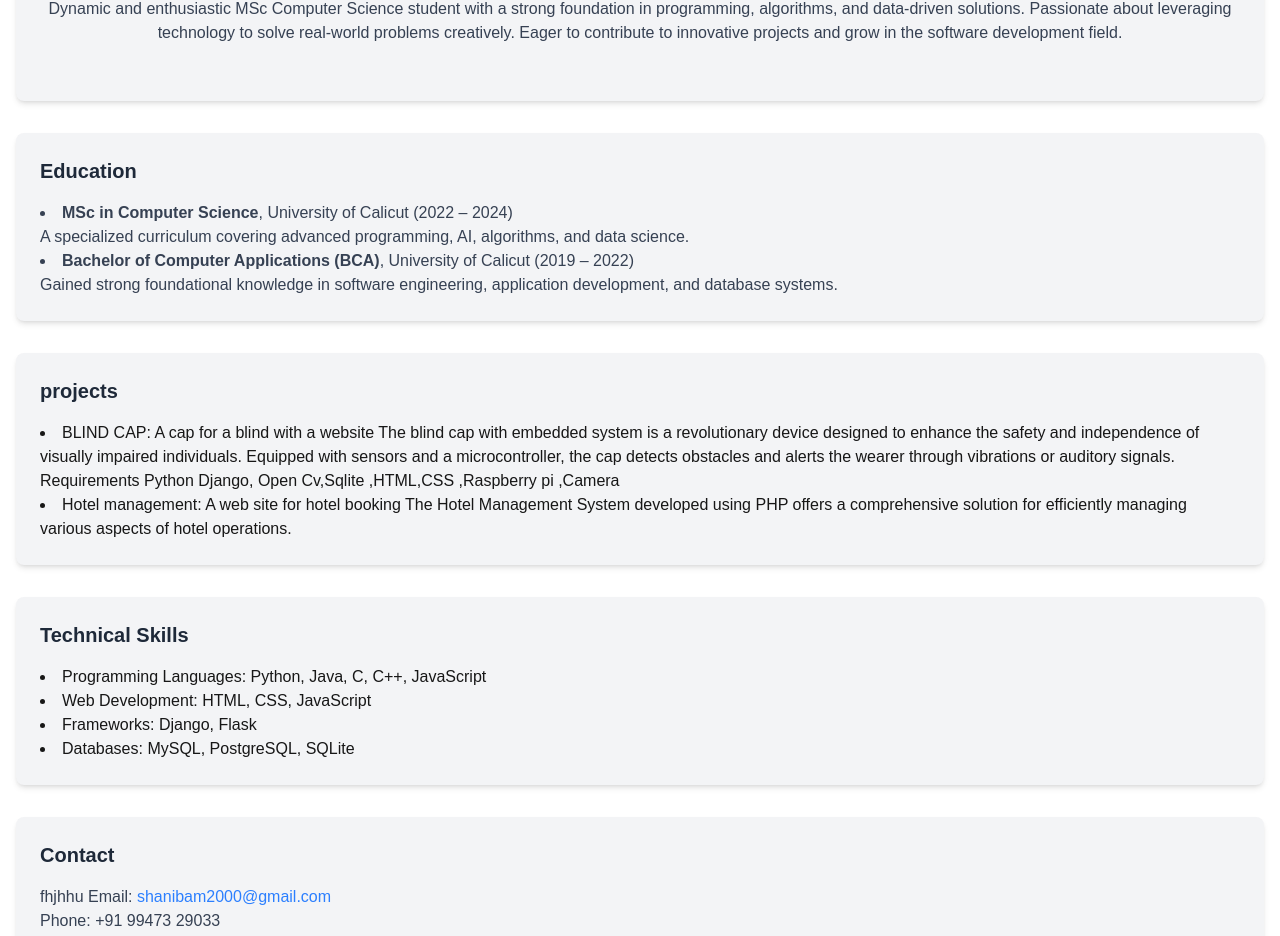
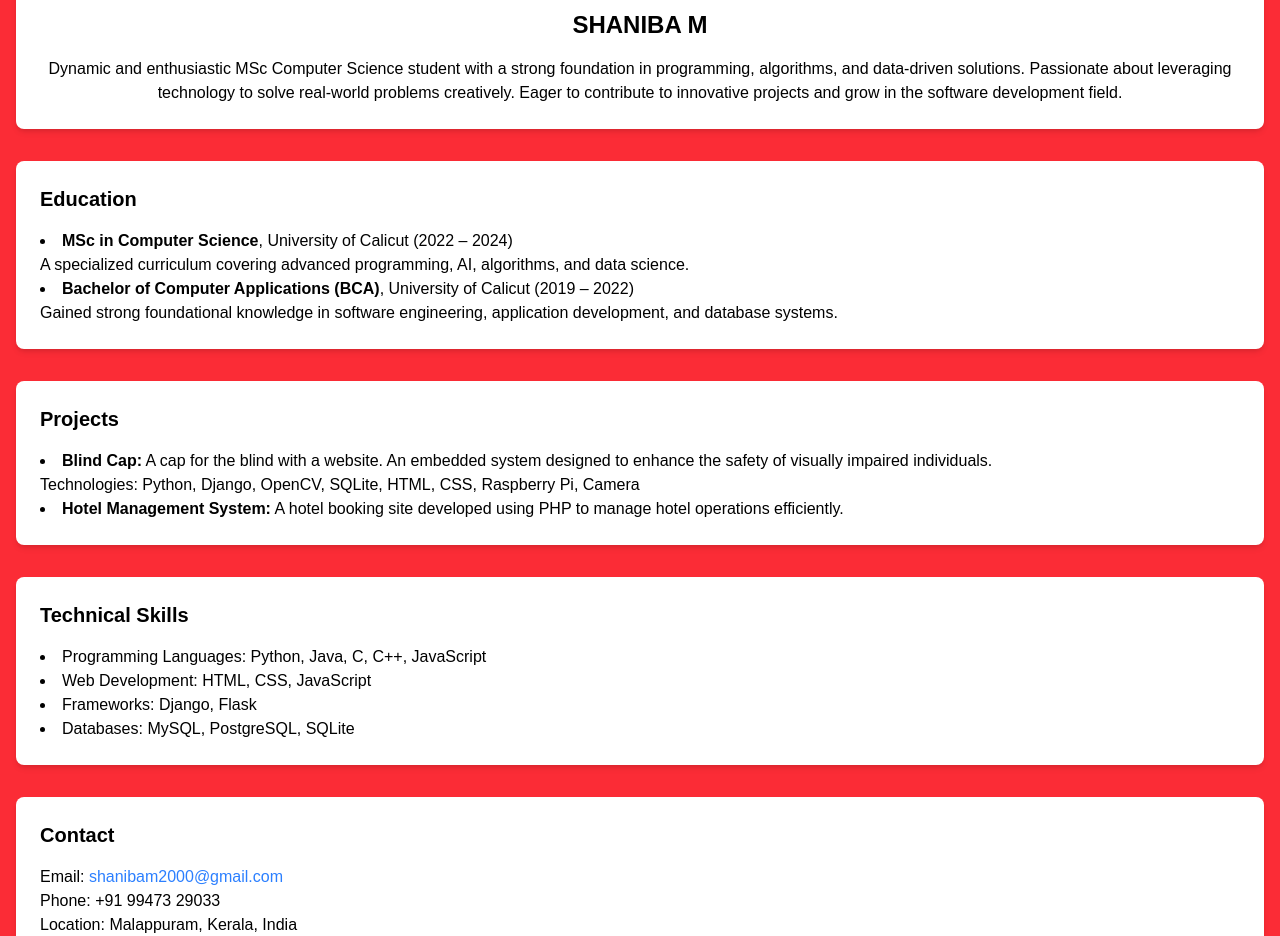
Before and after one commit to shanibam/portfolio, a Next.js app: page / in a window 1280 px wide. Shown: the part 131-1067 px from the top of the page. Built offline with nearby package versions, Linux system fonts and the light colour scheme.

Commit message:
add portfolio

```diff
--- a/app/page.tsx
+++ b/app/page.tsx
@@ -1,19 +1,29 @@
+import React from "react";
 
-  import React from "react"
-  export default function Home() {
-return (
-    <div>
-      <section className="bg-white py-12">
+export default function Home() {
+  return (
+    <div className="bg-red-500 text-black min-h-screen">
+      {/* Header */}
+      <header className="bg-white shadow-md py-4">
+        <div className="container mx-auto px-4 text-center">
+          <h1 className="text-3xl font-bold">My Portfolio</h1>
+        </div>
+      </header>
+
+      {/* Main Content */}
+      <section className="py-12">
         <div className="container mx-auto px-4">
-          <div className="bg-gray-100 p-6 rounded-lg shadow-md mb-8">
-            <h2 className="text-2xl font-bold text-gray-800 mb-6 text-center">SHANIBA M</h2>
-            <p className="text-gray-700 text-center mb-8">
+          <div className="bg-white p-6 rounded-lg shadow-md mb-8">
+            <h2 className="text-2xl font-bold text-center">SHANIBA M</h2>
+            <p className="text-center mt-4">
               Dynamic and enthusiastic MSc Computer Science student with a strong foundation in programming, algorithms, and data-driven solutions. Passionate about leveraging technology to solve real-world problems creatively. Eager to contribute to innovative projects and grow in the software development field.
             </p>
           </div>
-          <div id="education" className="bg-gray-100 p-6 rounded-lg shadow-md mb-8">
-            <h3 className="text-xl font-semibold text-gray-800 mb-4">Education</h3>
-            <ul className="list-disc list-inside text-gray-700">
+
+          {/* Education */}
+          <div id="education" className="bg-white p-6 rounded-lg shadow-md mb-8">
+            <h3 className="text-xl font-semibold mb-4">Education</h3>
+            <ul className="list-disc list-inside">
               <li>
                 <strong>MSc in Computer Science</strong>, University of Calicut (2022 – 2024)
                 <p>A specialized curriculum covering advanced programming, AI, algorithms, and data science.</p>
@@ -24,37 +34,47 @@ return (
               </li>
             </ul>
           </div>
-          <div id="project" className="bg-gray-100 p-6 rounded-lg shadow-md mb-8">
-             <h3 className="text-xl font-semibold text-gray-800 mb-4">projects</h3>
-             <li> BLIND CAP: A cap for a blind with a website
-The blind cap with embedded system is a revolutionary device designed to enhance the safety and
-independence of visually impaired individuals. Equipped with sensors and a microcontroller, the cap
-detects obstacles and alerts the wearer through vibrations or auditory signals.
-Requirements Python Django, Open Cv,Sqlite ,HTML,CSS ,Raspberry pi ,Camera</li>
-<li>Hotel management: A web site for hotel booking
-The Hotel Management System developed using PHP offers a comprehensive solution for efficiently
-managing various aspects of hotel operations.</li>
+
+          {/* Projects */}
+          <div id="project" className="bg-white p-6 rounded-lg shadow-md mb-8">
+            <h3 className="text-xl font-semibold mb-4">Projects</h3>
+            <ul className="list-disc list-inside">
+              <li>
+                <strong>Blind Cap:</strong> A cap for the blind with a website. An embedded system designed to enhance the safety of visually impaired individuals.
+                <br />Technologies: Python, Django, OpenCV, SQLite, HTML, CSS, Raspberry Pi, Camera
+              </li>
+              <li>
+                <strong>Hotel Management System:</strong> A hotel booking site developed using PHP to manage hotel operations efficiently.
+              </li>
+            </ul>
           </div>
-          <div id="skills" className="bg-gray-100 p-6 rounded-lg shadow-md mb-8">
-            <h3 className="text-xl font-semibold text-gray-800 mb-4">Technical Skills</h3>
-            <ul className="list-disc list-inside text-gray-700"></ul>
+
+          {/* Skills */}
+          <div id="skills" className="bg-white p-6 rounded-lg shadow-md mb-8">
+            <h3 className="text-xl font-semibold mb-4">Technical Skills</h3>
+            <ul className="list-disc list-inside">
               <li>Programming Languages: Python, Java, C, C++, JavaScript</li>
               <li>Web Development: HTML, CSS, JavaScript</li>
               <li>Frameworks: Django, Flask</li>
               <li>Databases: MySQL, PostgreSQL, SQLite</li>
+            </ul>
           </div>
-          <div id="contact" className="bg-gray-100 p-6 rounded-lg shadow-md mb-8">
-            <h3 className="text-xl font-semibold text-gray-800 mb-4">Contact</h3>
-            <ul className="list-disc list-inside text-gray-700"></ul>
-            <p className="text-gray-700">fhjhhu
-              Email: <a href="mailto:shanibam2000@gmail.com" className="text-blue-500">shanibam2000@gmail.com</a>
-            </p>
-            <p className="text-gray-700">Phone: +91 99473 29033</p>
-            <p className="text-gray-700">Location: Malappuram, Kerala, India</p>
-            <p className="text-gray-700">Nationality: Indian</p>
+
+          {/* Contact */}
+          <div id="contact" className="bg-white p-6 rounded-lg shadow-md mb-8">
+            <h3 className="text-xl font-semibold mb-4">Contact</h3>
+            <p>Email: <a href="mailto:shanibam2000@gmail.com" className="text-blue-500">shanibam2000@gmail.com</a></p>
+            <p>Phone: +91 99473 29033</p>
+            <p>Location: Malappuram, Kerala, India</p>
+            <p>Nationality: Indian</p>
           </div>
         </div>
       </section>
+
+      {/* Footer */}
+      <footer className="bg-white py-4 text-center shadow-inner">
+        <p className="text-sm">&copy; 2025 Shaniba M. All rights reserved.</p>
+      </footer>
     </div>
-);
-  }
+  );
+}
```
